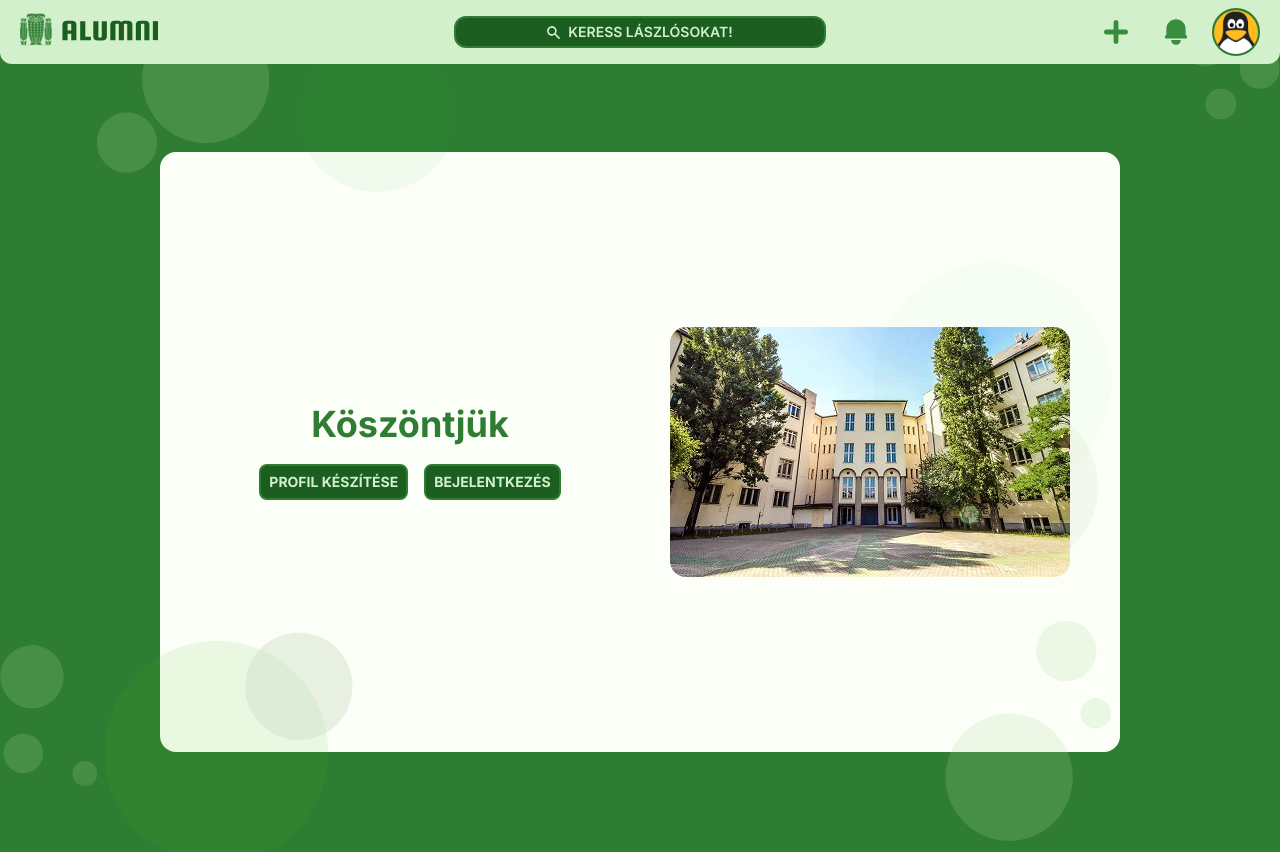
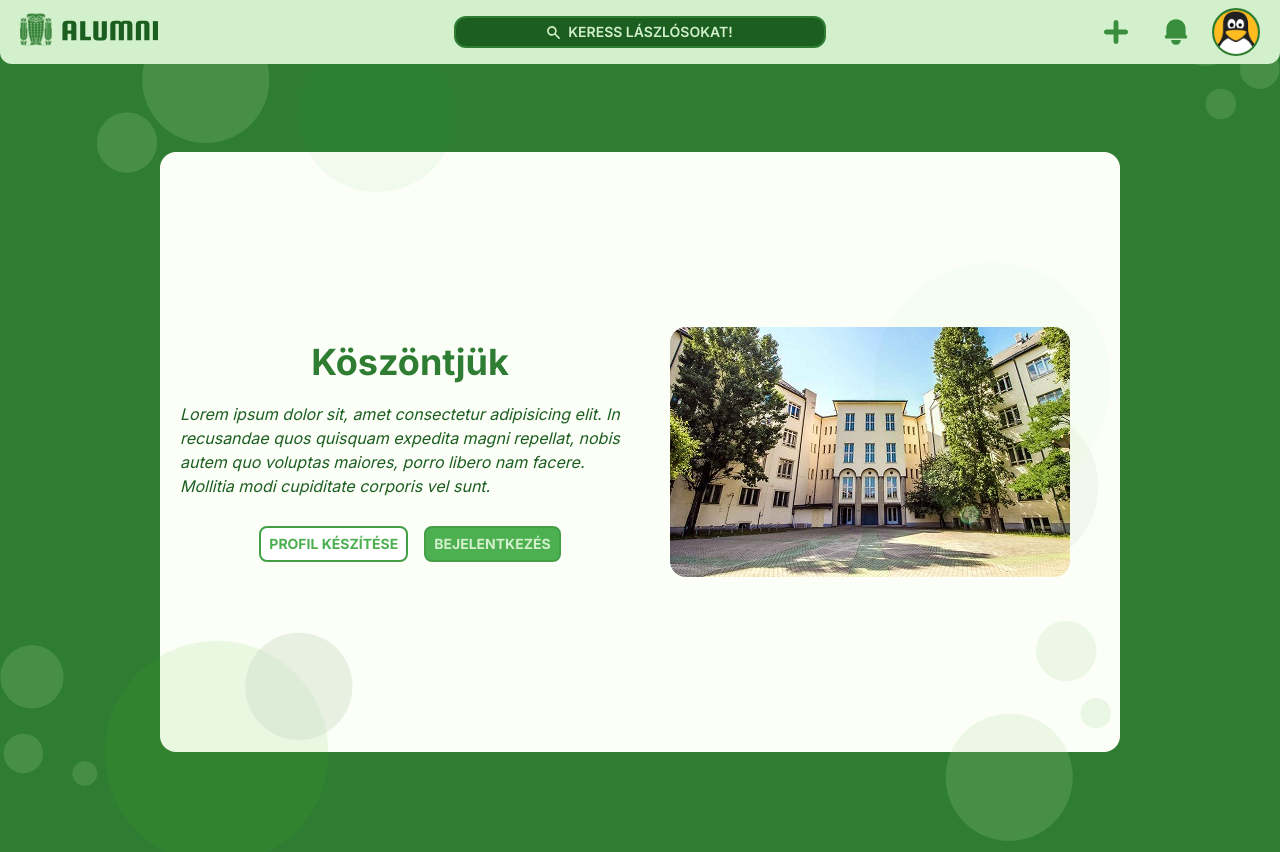
Before and after one commit to nagybrandy/szlg-alumni, a Next.js app: page /landing in a window 1280 px wide. Built offline with nearby package versions, Linux system fonts and the light colour scheme.

Commit message:
Landing working and done

```diff
--- a/src/app/components/SignInButtonLanding.tsx
+++ b/src/app/components/SignInButtonLanding.tsx
@@ -2,7 +2,7 @@ import IconContainer from "./IconContainer";
 
 export const SignInButtonLanding = () => {
     return (
-        <button className="rounded-lg border-2 bg-green-900 border-green-800 w-[100%] h-9 text-[#D2F0CB] font-bold uppercase text-center text-sm px-2">
+        <button className="rounded-lg border-2 bg-green-500 hover:bg-green-600 border-green-600 w-[100%] h-9 text-[#D2F0CB] font-bold uppercase text-center text-sm px-2">
             <span>Bejelentkezés</span>
         </button>
     );
--- a/src/app/components/SignUpButton.tsx
+++ b/src/app/components/SignUpButton.tsx
@@ -2,7 +2,7 @@ import IconContainer from "./IconContainer";
 
 export const SignUpButton = () => {
     return (
-        <button className="rounded-lg border-2 bg-green-900 border-green-800 w-[100%] h-9 text-[#D2F0CB] font-bold uppercase text-center text-sm px-2">
+        <button className="rounded-lg border-2 bg-white hover:bg-green-200 border-green-600 w-[100%] h-9 text-green-500 font-bold uppercase text-center text-sm px-2">
             <span>Profil Készítése</span>
         </button>
     );
--- a/src/app/landing/page.tsx
+++ b/src/app/landing/page.tsx
@@ -22,7 +22,10 @@ export default function LandingPage() {
           <h1 className="text-green-800 font-bold text-4xl text-center mb-5">
             Köszöntjük
           </h1>
-          <div className="flex space-x-4 z-20">
+          <p className="italic text-green-900 mb-7" >
+            Lorem ipsum dolor sit, amet consectetur adipisicing elit. In recusandae quos quisquam expedita magni repellat, nobis autem quo voluptas maiores, porro libero nam facere. Mollitia modi cupiditate corporis vel sunt.
+          </p>
+          <div className="flex space-x-4 z-20 ">
             <Link href="/auth">
               <SignUpButton />
             </Link>
```
